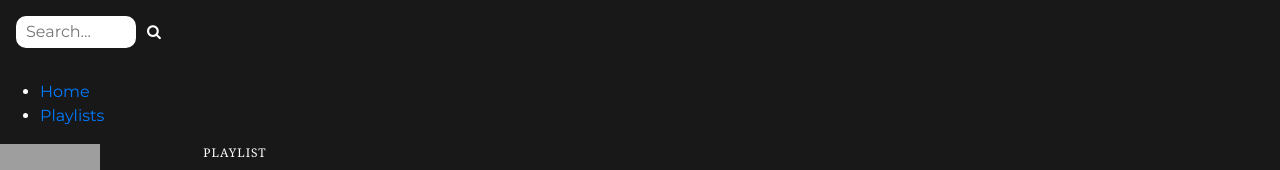
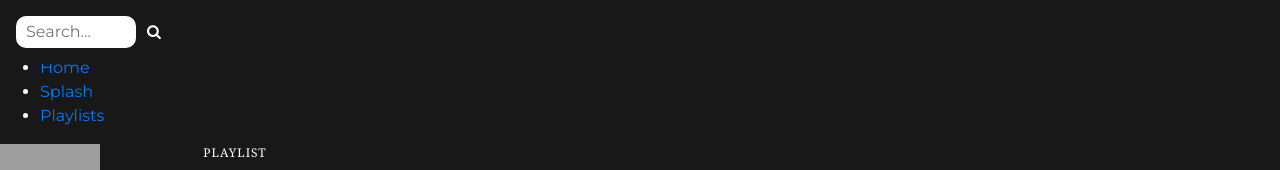
Before and after one commit to amandaungco/react-jukebox, a React (Create React App) app: page / in a window 1280 px wide. Shown: the top 170 px of the page. Built offline with nearby package versions, Linux system fonts and the light colour scheme; grey boxes are pictures that could not be loaded.

Commit message:
Added Splash link back

```diff
--- a/src/App.js
+++ b/src/App.js
@@ -109,10 +109,13 @@ class App extends Component {
           <div className='header'>
             <SearchBar onSearchSubmitCallback={this.onSearchSubmit} />
           </div>
-          // <h1>{name}</h1>
+          <h1>{name}</h1>
           <ul>
             <li>
               <Link to="/">Home</Link>
+            </li>
+            <li>
+              <Link to="/splash/">Splash</Link>
             </li>
             <li>
               <Link to="/playlist/">Playlists</Link>
```
